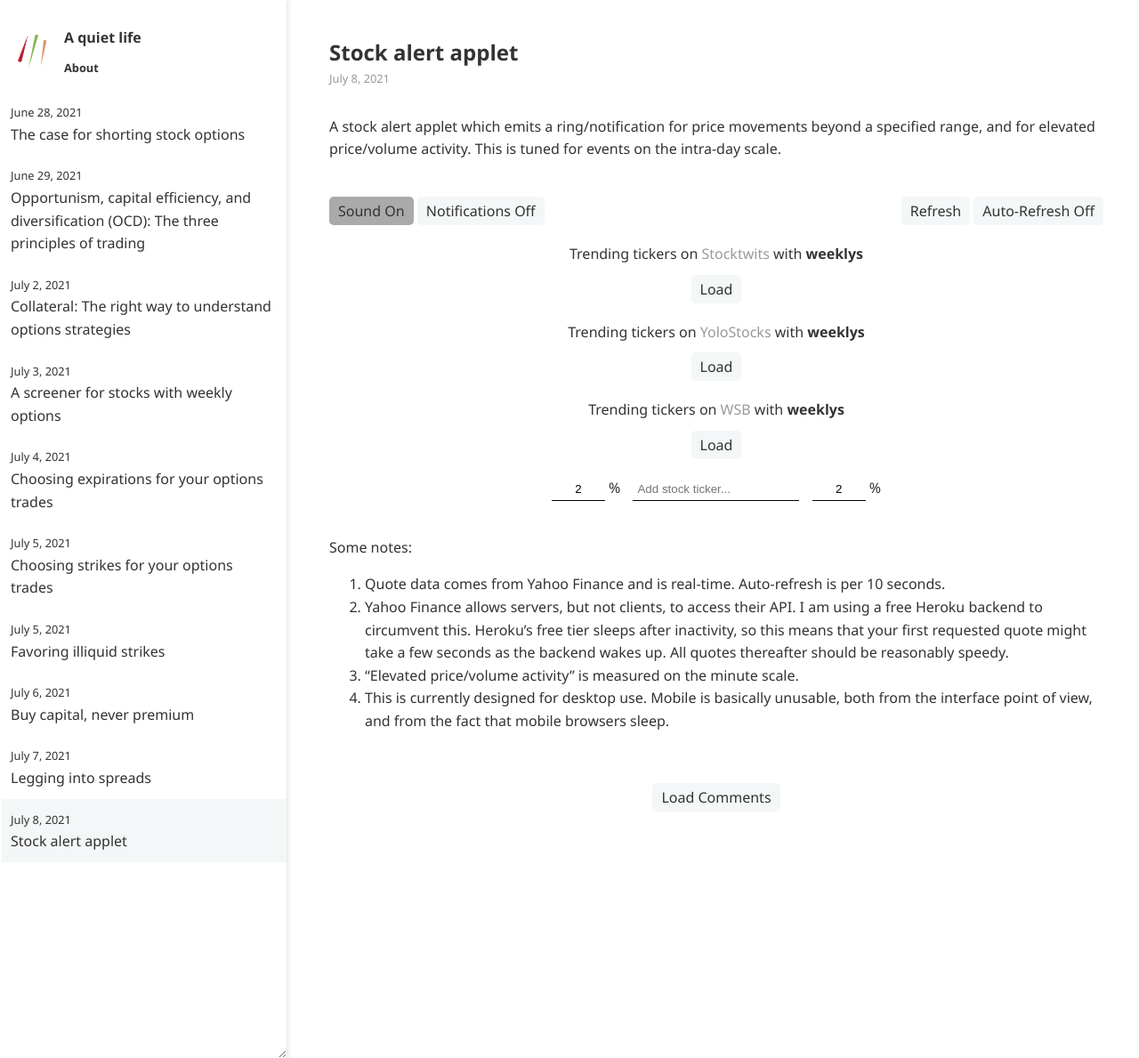
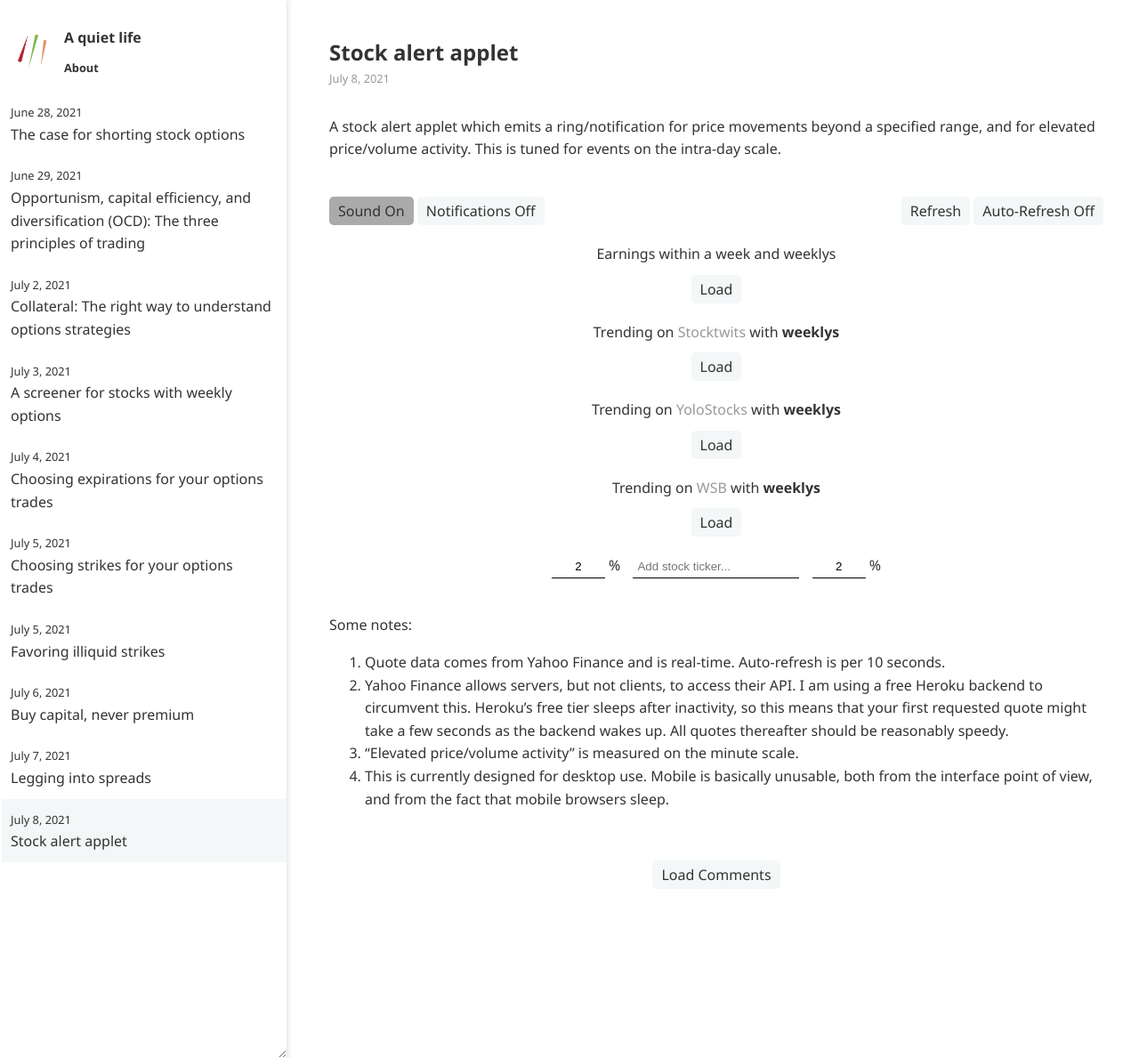
Before and after one commit to ansyblenetwork/aquietlife, a Jekyll site: the page built from _posts/2021-07-08-alerts.md, in a window 1280 px wide and 1189 px high. Shown: the whole window at 89% size. Built offline with Jekyll 4.4.1, drawn with Linux system fonts in a browser that asks for light colours.

Commit message:
Update 2021-07-08-alerts.md

```diff
--- a/_posts/2021-07-08-alerts.md
+++ b/_posts/2021-07-08-alerts.md
@@ -20,13 +20,16 @@ A stock alert applet which emits a ring/notification for price movements beyond
 </div>
 </div>
 
-<div style="margin-bottom:10px; text-align:center" id="stocktwits">Trending tickers on <a target='_blank' href='https://stocktwits.com/'>Stocktwits</a> with <strong>weeklys</strong></div>
+<div style="margin-bottom:10px; text-align:center" id="earnings">Earnings within a week and weeklys</div>
+<button id="earningsButton" style="margin:0px auto 20px auto; display:block;" onclick="addEarnings();">Load</button>
+
+<div style="margin-bottom:10px; text-align:center" id="stocktwits">Trending on <a target='_blank' href='https://stocktwits.com/'>Stocktwits</a> with <strong>weeklys</strong></div>
 <button id="stButton" style="margin:0px auto 20px auto; display:block;" onclick="stAddWeeklys();">Load</button>
 
-<div style="margin-bottom:10px; text-align:center" id="yolo">Trending tickers on <a target='_blank' href='https://yolostocks.live/'>YoloStocks</a> with <strong>weeklys</strong></div>
+<div style="margin-bottom:10px; text-align:center" id="yolo">Trending on <a target='_blank' href='https://yolostocks.live/'>YoloStocks</a> with <strong>weeklys</strong></div>
 <button id="yoloButton" style="margin:0px auto 20px auto; display:block;" onclick="yoloAddWeeklys();">Load</button>
 
-<div style="margin-bottom:10px; text-align:center" id="wsb">Trending tickers on <a target='_blank' href='https://dashboard.nbshare.io/apps/reddit/wallstreetbets/'>WSB</a> with <strong>weeklys</strong></div>
+<div style="margin-bottom:10px; text-align:center" id="wsb">Trending on <a target='_blank' href='https://dashboard.nbshare.io/apps/reddit/wallstreetbets/'>WSB</a> with <strong>weeklys</strong></div>
 <button id="wsbButton" style="margin:0px auto 20px auto; display:block;" onclick="wsbAddWeeklys();">Load</button>
 
 <div style="width:max-content; margin:auto">
@@ -52,6 +55,7 @@ var yoloList = [];
 var yoloWeeklyList = [];
 var wsbList = [];
 var wsbWeeklyList = [];
+var earnings = [];
 
 var tickerList = [];
 var volumes = {};
@@ -91,11 +95,22 @@ fetch("https://api.tdameritrade.com/v1/marketdata/chains?apikey=T1V8GYUYK3GKC7HG
 		data.quoteResponse.result.forEach(function(stockData) {
 			if (stockData.earningsTimestampStart == stockData.earningsTimestampEnd &&
 				stockData.earningsTimestampEnd - Date.now()/1000 > 0 &&
-				stockData.earningsTimestampEnd - Date.now()/1000 < 7*24*60*60) console.log(stockData.symbol + " : " + stockData.earningsTimestampEnd);
+				stockData.earningsTimestampEnd - Date.now()/1000 < 7*24*60*60) earnings.push(stockData.symbol);
 		});
+
+		D('earnings').innerHTML = yoloString;
+		D('earningsButton').textContent = "Add Weeklys";
 	}
 	});
 
+
+
+function addEarnings() {
+	if (D('stButton').textContent != "Load") {
+		D('tickerInput').value = earnings.join();
+		submitTicker();
+	}
+}
 
 function stAddWeeklys() {
 	if (D('stButton').textContent == "Load") updateStocktwits();
```
